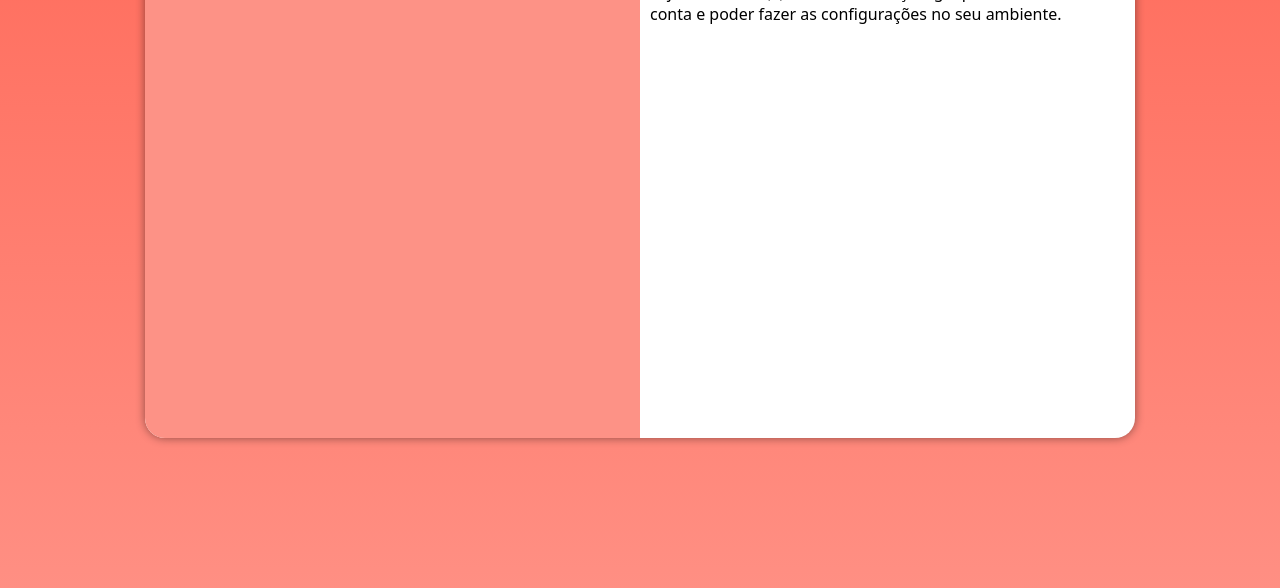
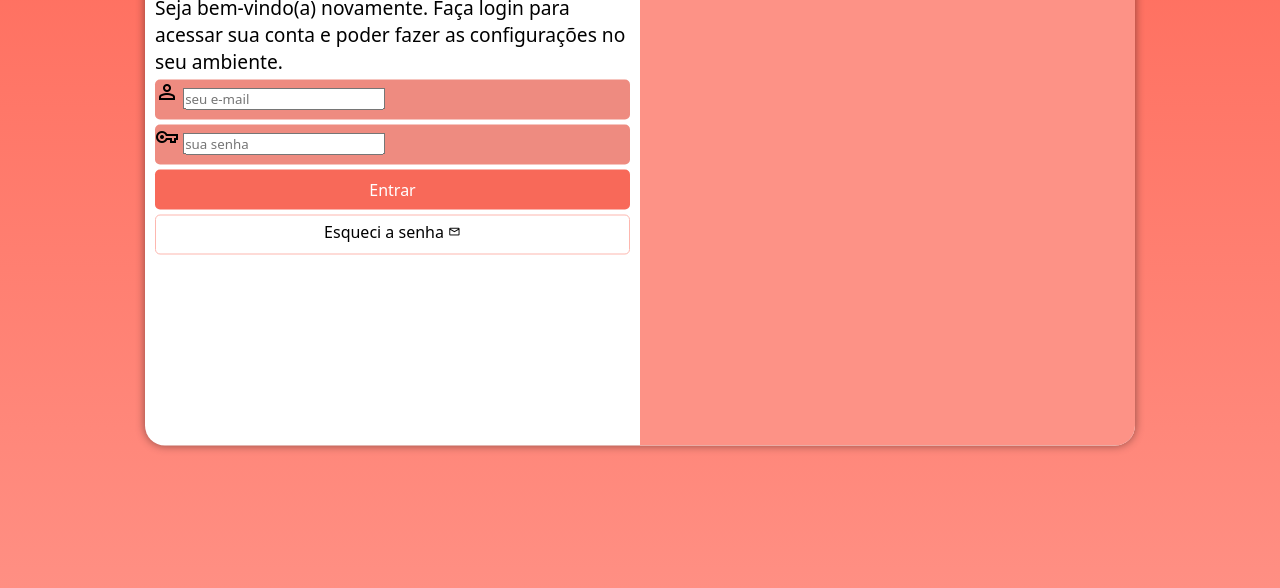
Before and after one commit to martinsdebugpro/projeto-login, a plain HTML site: page index.html in a window 1280 px wide. Shown: the part 212-800 px from the top of the page. Drawn offline with nearby package versions, Linux system fonts and the light colour scheme.

Commit message:
update projeto login

```diff
--- a/estilos/media-query.css
+++ b/estilos/media-query.css
@@ -32,13 +32,21 @@
     }
 
     section#login > div#imagem {
-        float: left;
+        float: right;
         width: 50%;
         height: 100%;
     }
 
     section#login > div#formulario {
-        float: right;
+        float: left;
         width: 50%;
     }
+
+    div#formulario > h1 {
+        font-size: 2em;
+    }
+
+    div#formulario > p {
+        font-size: 1.2em;
+    }
 }
--- a/estilos/style.css
+++ b/estilos/style.css
@@ -34,7 +34,7 @@ section#login {
 
     background-color: white;
     width: 250px;
-    height: 500px;
+    height: 515px;
     border-radius: 20px;
     box-shadow: 0px 0px 10px rgba(0, 0, 0, 0.450);
 
@@ -54,3 +54,64 @@ section#login > div#formulario {
     display: block;
     padding: 10px;
 }
+
+div#formulario > h1 {
+    text-align: center;
+    margin-bottom: 10px;
+}
+
+div#formulario > p {
+    font-size: 0.8em;
+}
+
+form > div.campo {
+    background-color: #ee8b80;
+    display: block;
+    width: 100%;
+    height: 40px;
+    border-radius: 5px;
+    margin: 5px 0px;
+}
+
+div.campo > label {
+    display: none;
+}
+
+form > input[type=submit] {
+    display: block;
+    font-size: 1em;
+    width: 100%;
+    height: 40px;
+    background-color: #f86959;
+    color: white;
+    border: none;
+    border-radius: 5px;
+    cursor: pointer;
+}
+
+form > input[type=submit]:hover {
+    background-color: #e66354;
+}
+
+form > a.botao {
+    display: block;
+    text-align: center;
+    font-size: 1em;
+    width: 100%;
+    height: 40px;
+    padding-top: 5px;
+    margin-top: 5px;
+    background-color: white;
+    color: black;
+    border: 1px solid #fdb7af;
+    border-radius: 5px;
+    text-decoration: none;
+}
+
+form > a.botao:hover {
+    background-color: #fdb7af;
+}
+
+form > a.botao > i {
+    font-size: 0.8em;
+}
--- a/index.html
+++ b/index.html
@@ -4,6 +4,7 @@
     <meta charset="UTF-8">
     <meta name="viewport" content="width=device-width, initial-scale=1.0">
     <title>Login</title>
+    <link href="https://fonts.googleapis.com/css2?family=Material+Symbols+Outlined" rel="stylesheet" />
     <link rel="stylesheet" href="estilos/style.css">
     <link rel="stylesheet" href="estilos/media-query.css">
 </head>
@@ -16,8 +17,21 @@
             <div id="formulario">
                 <h1>Login</h1>
                 <p>Seja bem-vindo(a) novamente. Faça login para acessar sua conta e poder fazer as configurações no seu ambiente.</p>
-                <form action="login.php" method="post">
-
+                <form action="login.php" method="post" autocomplete="on">
+                    <div class="campo">
+                        <span class="material-symbols-outlined">person</span>
+                        <input type="email" name="login" id="ilogin" placeholder="seu e-mail" autocomplete="email" required maxlength="30">
+                        <label for="ilogin">login</label>
+                    </div>
+                    <div class="campo">
+                        <span class="material-symbols-outlined">vpn_key</span>
+                        <input type="password" name="senha" id="isenha" placeholder="sua senha" autocomplete="current-password" required minlength="8" maxlength="20">
+                        <label for="isenha">senha</label>
+                    </div>
+                    <input type="submit" value="Entrar">
+                    <a href="esqueci.html" class="botao">
+                        Esqueci a senha <i class="material-symbols-outlined">mail</i>
+                    </a>
                 </form>
             </div>
         </section>
```
